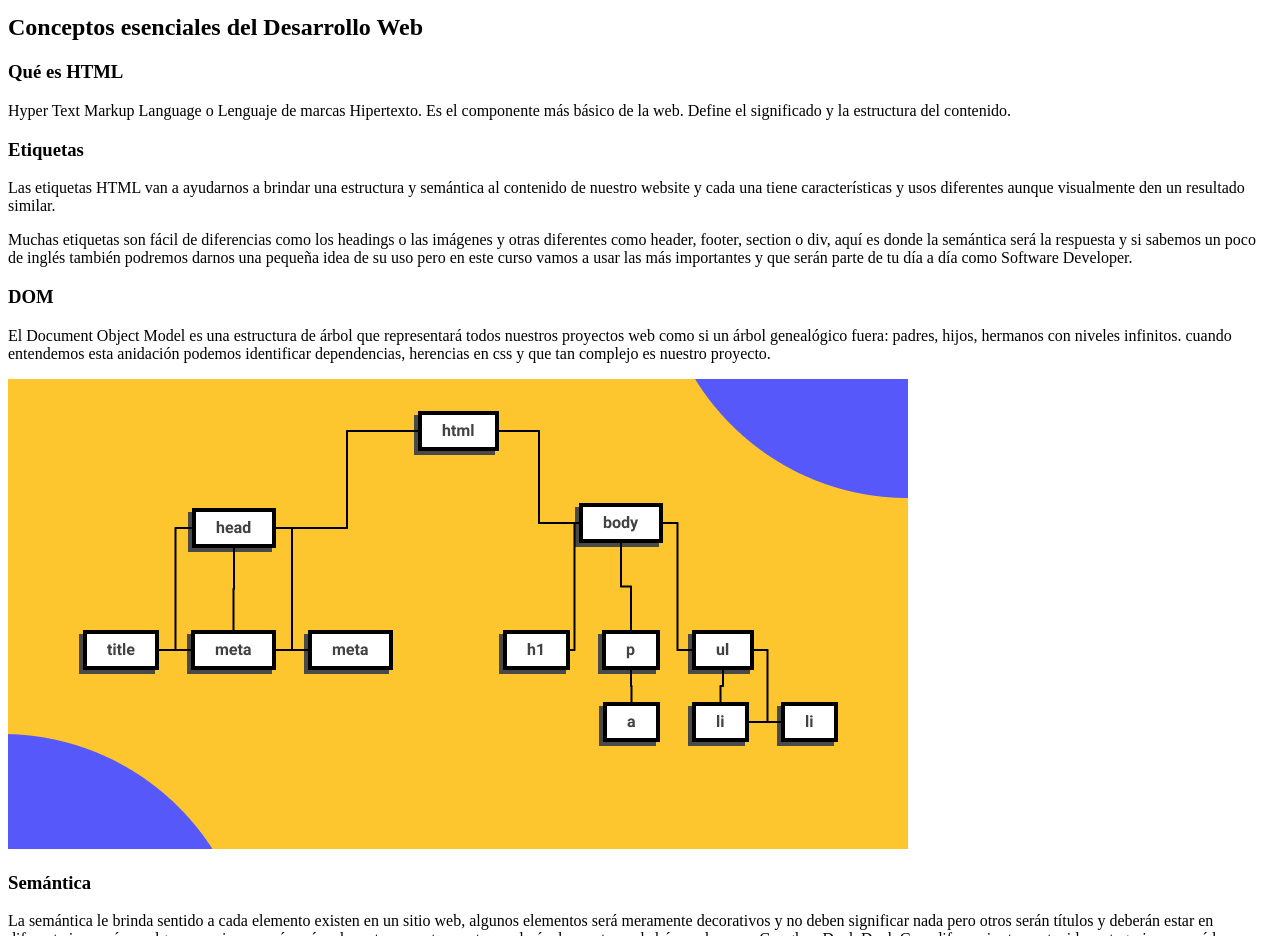
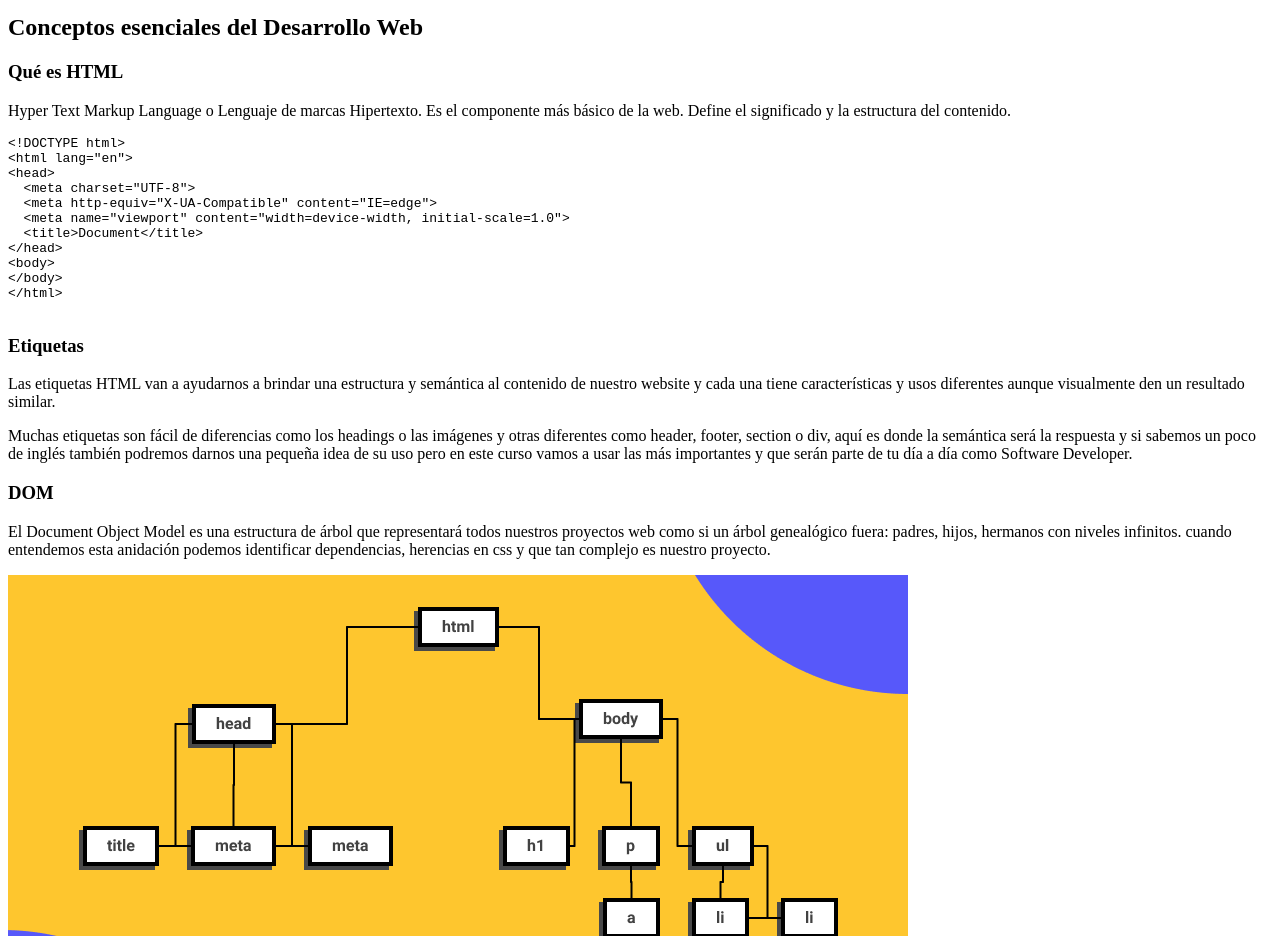
Before and after one commit to carloshparedes/html-and-css-essentials, a plain HTML site: page index.html in a window 1280 px wide. Shown: the part 980-1916 px from the top of the page. Drawn offline with Linux system fonts and the light colour scheme.

```diff
--- a/index.html
+++ b/index.html
@@ -5,6 +5,7 @@
   <meta charset="UTF-8">
   <meta http-equiv="X-UA-Compatible" content="IE=edge">
   <meta name="viewport" content="width=device-width, initial-scale=1.0">
+  <link rel="stylesheet" href="./css/styles.css">
   <title>Blog Crash</title>
 </head>
 
@@ -85,6 +86,19 @@
   <h3 id="html">Qué es HTML</h3>
   <p>Hyper Text Markup Language o Lenguaje de marcas Hipertexto. Es el componente más básico de la web. Define el
     significado y la estructura del contenido.</p>
+  <pre>
+&lt;!DOCTYPE html&gt;
+&lt;html lang=&quot;en&quot;&gt;
+&lt;head&gt;
+  &lt;meta charset=&quot;UTF-8&quot;&gt;
+  &lt;meta http-equiv=&quot;X-UA-Compatible&quot; content=&quot;IE=edge&quot;&gt;
+  &lt;meta name=&quot;viewport&quot; content=&quot;width=device-width, initial-scale=1.0&quot;&gt;
+  &lt;title&gt;Document&lt;/title&gt;
+&lt;/head&gt;
+&lt;body&gt;
+&lt;/body&gt;
+&lt;/html&gt;
+    </pre>
   <h3 id="etiquetas">Etiquetas</h3>
   <p>Las etiquetas HTML van a ayudarnos a brindar una estructura y semántica al contenido de nuestro website y cada una
     tiene características y usos diferentes aunque visualmente den un resultado similar.</p>
```
Also changed, not shown: css/styles.css (added).
